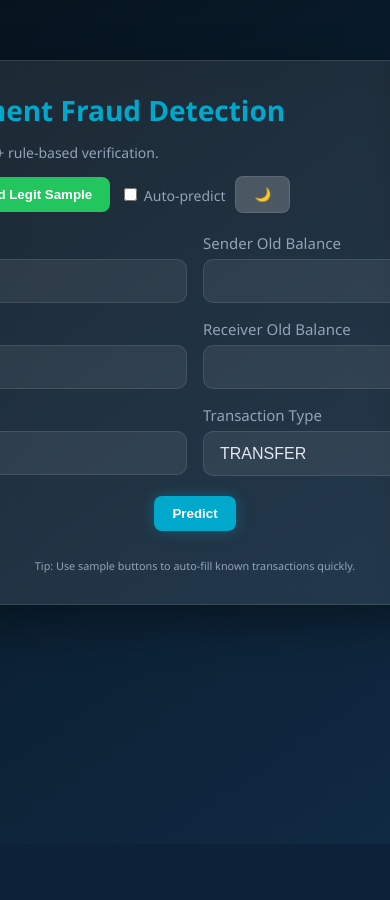
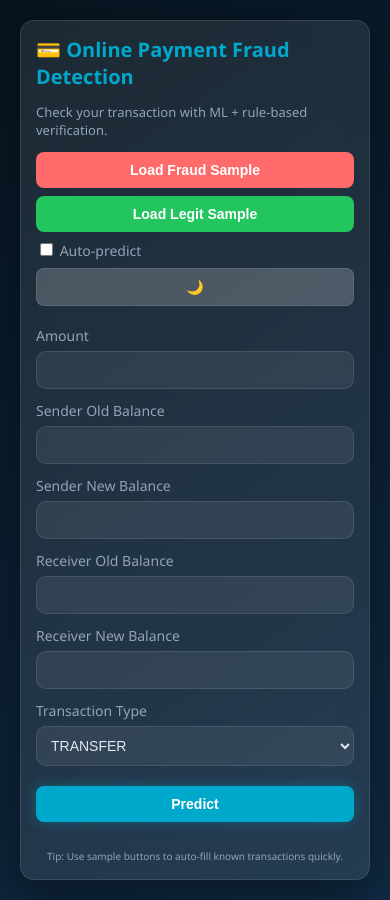
Before and after one commit to Dev04verma/online_fraud_detection_web, a Flask app: page / in a window 390 px wide; the page is wider, and only the part inside the window is pictured. Before the commit the page ends 629 px from the top of that part, so only its background shows below. Run offline with Flask 3, Linux system fonts and the light colour scheme; parts of the project's set-up code (start-up, migrations or seed data) failed here and were passed over.

Commit message:
Implement responsive design for mobile
Added responsive design styles for mobile devices.

```diff
--- a/static/css/style.css
+++ b/static/css/style.css
@@ -310,4 +310,87 @@ h1 {
     50% {
         transform: translateY(-5px);
     }
+
 }
+
+/* 📱 Responsive Design Section  */
+
+@media (max-width: 768px) {
+    body {
+        padding: 20px;
+        align-items: flex-start;
+    }
+
+    .card {
+        width: 100%;
+        padding: 20px;
+    }
+
+    h1 {
+        font-size: 22px;
+    }
+
+    .subtitle {
+        font-size: 13px;
+    }
+
+    .form .grid {
+        grid-template-columns: 1fr;
+        gap: 12px;
+    }
+
+    .sample-controls {
+        flex-direction: column;
+        align-items: stretch;
+        gap: 8px;
+    }
+
+    .btn {
+        width: 100%;
+        font-size: 15px;
+        padding: 12px;
+    }
+
+    .result-box {
+        flex-direction: column;
+        text-align: center;
+    }
+
+    .result-icon {
+        font-size: 42px;
+    }
+
+    .flags ul {
+        padding-left: 16px;
+    }
+
+    footer.card-footer {
+        font-size: 12px;
+    }
+}
+
+@media (max-width: 480px) {
+    h1 {
+        font-size: 20px;
+    }
+
+    .card {
+        padding: 15px;
+        border-radius: 14px;
+    }
+
+    .btn {
+        font-size: 14px;
+        padding: 10px;
+    }
+
+    .field label {
+        font-size: 14px;
+    }
+
+    .field input,
+    .field select {
+        font-size: 14px;
+        padding: 10px;
+    }
+}
```
